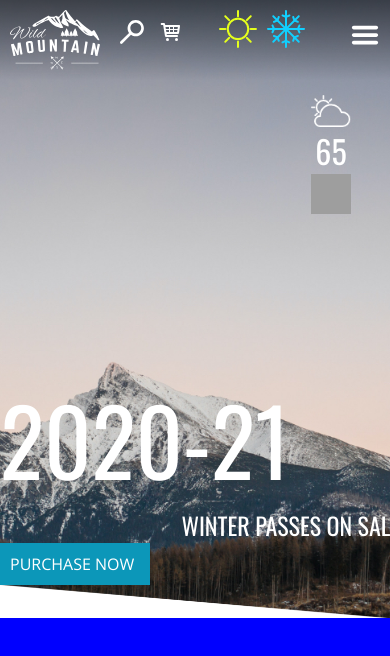
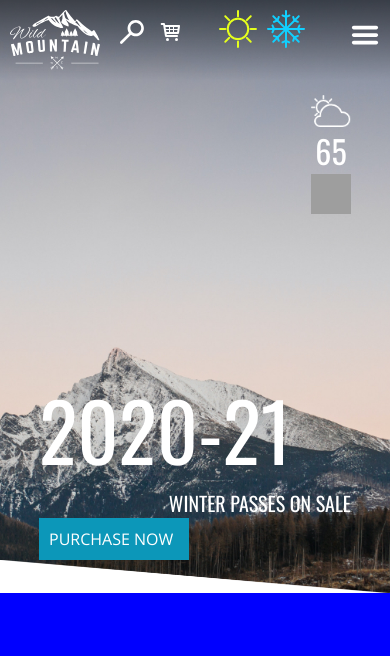
Before and after one commit to carlosfabianchaves/boltemplate-react, a React (Create React App) app: page / in a window 390 px wide. Shown: the top 656 px of the page. Built offline with nearby package versions, Linux system fonts and the light colour scheme; grey boxes are pictures that could not be loaded.

Commit message:
principalHeroMobile

```diff
--- a/src/components/principalHero/principalHero.js
+++ b/src/components/principalHero/principalHero.js
@@ -5,7 +5,6 @@
 
     constructor(props){
         super(props);
-        console.log(props);
     }
 
     render(){
--- a/src/components/principalHero/principalHero.scss
+++ b/src/components/principalHero/principalHero.scss
@@ -4,10 +4,16 @@
     margin-left: auto;
     margin-right: 10%;
     margin-top: 180px;
+    @media screen and (max-width: 980px){
+        width: 80%;
+    }
     h1{
         font-family: 'Oswald';
         font-size: 92px;
         font-weight: 100;
+        @media screen and (max-width: 980px){
+            font-size: 80px;
+        }
 
     }
     h3{
@@ -16,6 +22,9 @@
         text-transform: uppercase;
         font-weight: 100;
         text-align: right;
+        @media screen and (max-width: 980px){
+            font-size: 20px;
+        }
     }
     a{
         text-decoration: none;
@@ -25,6 +34,9 @@
         padding: 10px;
         display: block;
         max-width: 130px;
+        @media screen and (max-width: 980px){
+
+        }
 
     }
 
```
Also changed, not shown: 14 other files (tests, documents, lock files or other folders).
